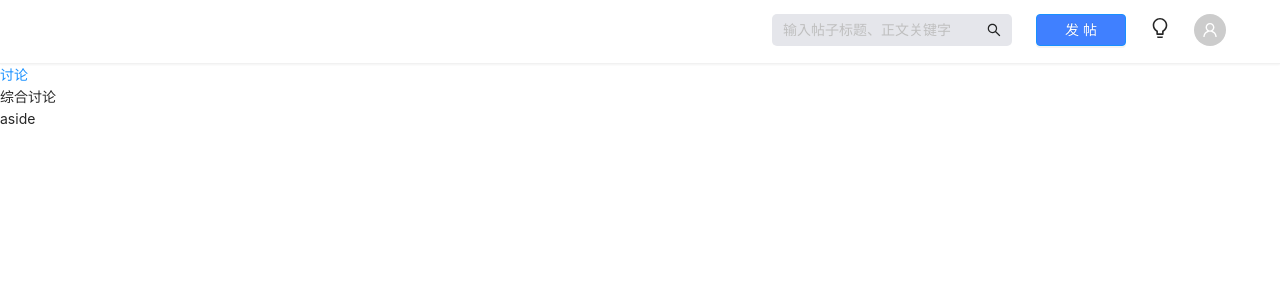
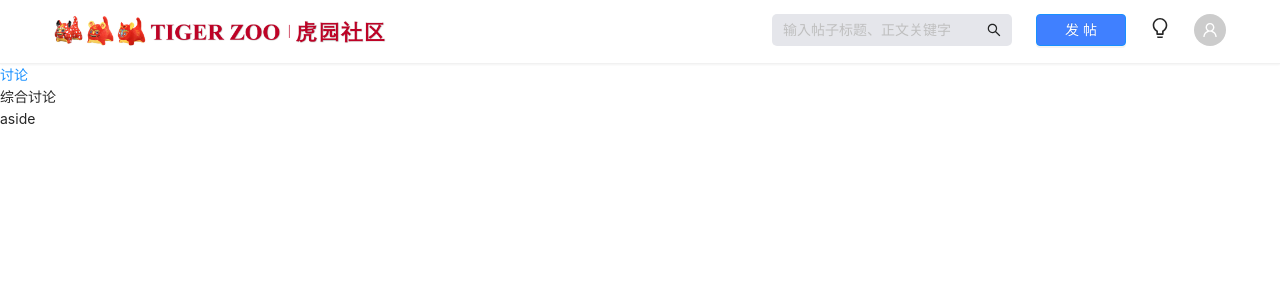
Before and after one commit to painting-alt/tigerZoo, a React (Create React App) app: page / in a window 1280 px wide. Shown: the top 300 px of the page. Built offline with nearby package versions, Linux system fonts and the light colour scheme.

Commit message:
feat: 添加 logo

```diff
--- a/src/components/app-header/index.tsx
+++ b/src/components/app-header/index.tsx
@@ -1,20 +1,24 @@
 // 第三方组件
 import React, { memo } from 'react'
-import { Space, Input, Button, Avatar } from 'antd'
+import { Space, Typography, Input, Button, Avatar } from 'antd'
 import { BulbOutlined, UserOutlined, SearchOutlined } from '@ant-design/icons'
 
 //样式相关
 import { Header } from './styled'
 // assets
-// .image 使用方式未知
+import logo from '@/assets/img/logo-01.png'
 
 export default memo(function HQAppHeader() {
     return (
         <Header>
             <div className='actionBar'>
-                <div>
-                    <img className='logo' src='' alt='' />
-                </div>
+                <Typography.Link>
+                    <img
+                        className='logo'
+                        src={logo}
+                        alt='tigerZoo`s logo. this app`s logo'
+                    />
+                </Typography.Link>
                 <Space className='operationalZone' size='large'>
                     <Input
                         className='point search'
--- a/src/components/app-header/styled.tsx
+++ b/src/components/app-header/styled.tsx
@@ -17,6 +17,9 @@ const Header = styled.header<{}>`
         justify-content: space-between;
         align-items: center;
 
+        .logo {
+            height: 32px;
+        }
         .operationalZone {
             .point {
                 cursor: pointer;
```
Also changed, not shown: src/assets/img/logo-01.png (added), src/assets/img/logo.png (added).
